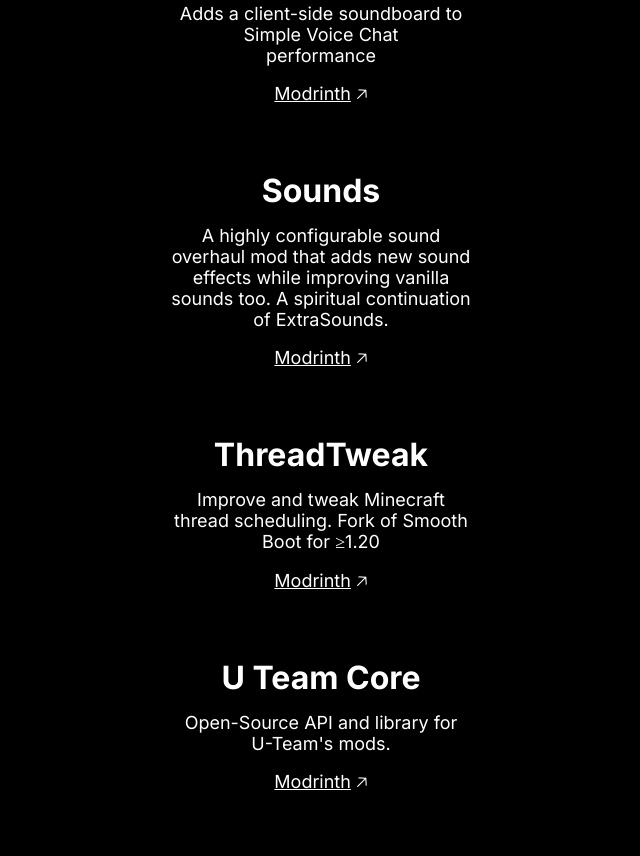
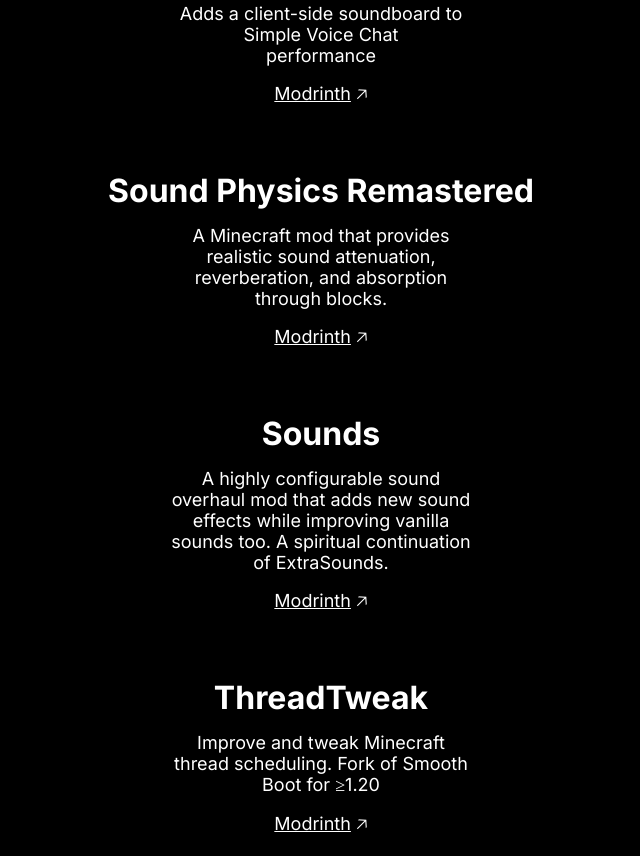
Before and after one commit to ViXTTV/v-i-x.dev, a plain HTML site: page mcmods.html in a window 1280 px wide. Shown: the part 10068-10924 px from the top of the page, without its empty margins (319-959 px from the left). Drawn offline with Linux system fonts and the light colour scheme.

Commit message:
Update mcmods.html

```diff
--- a/mcmods.html
+++ b/mcmods.html
@@ -326,6 +326,13 @@
 	<t style="font-size: large;">performance</t>
 	<t style="font-size: large; margin-top: 15px;"><a href="https://modrinth.com/mod/voicechat-soundboard" style="text-decoration: underline; color: white;">Modrinth</a>&nbsp;🡥</t>
 
+	<b style="font-size: xx-large; margin-top: 60px;">Sound Physics Remastered</b>
+	<t style="font-size: large; margin-top: 15px;">A Minecraft mod that provides</t>
+	<t style="font-size: large;">realistic sound attenuation,</t>
+	<t style="font-size: large;">reverberation, and absorption</t>
+	<t style="font-size: large;">through blocks.</t>
+	<t style="font-size: large; margin-top: 15px;"><a href="https://modrinth.com/mod/sound-physics-remastered" style="text-decoration: underline; color: white;">Modrinth</a>&nbsp;🡥</t>
+
 	<b style="font-size: xx-large; margin-top: 60px;">Sounds</b>
 	<t style="font-size: large; margin-top: 15px;">A highly configurable sound</t>
 	<t style="font-size: large;">overhaul mod that adds new sound</t>
```
